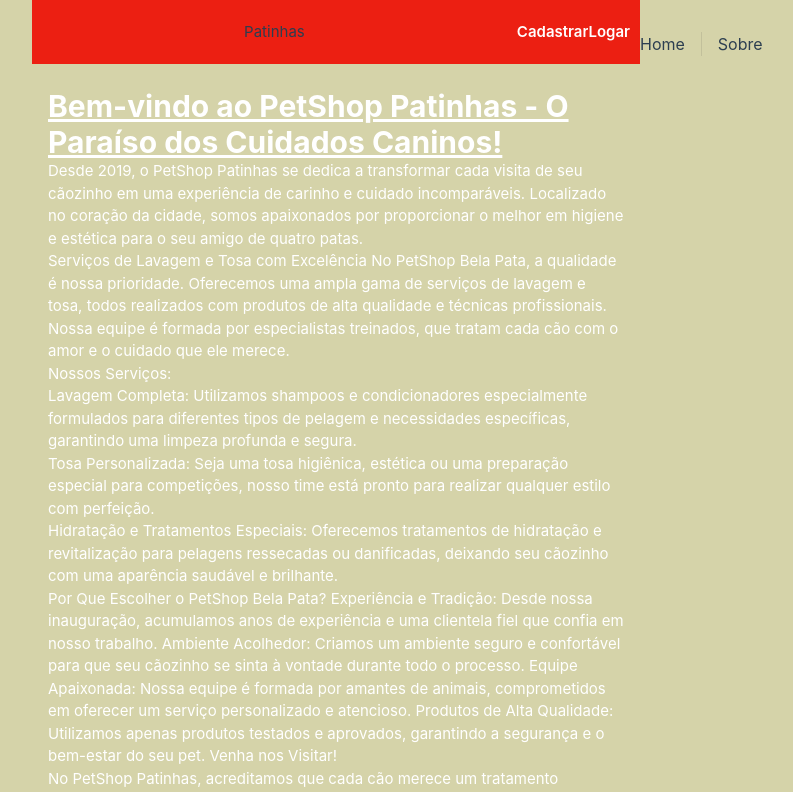
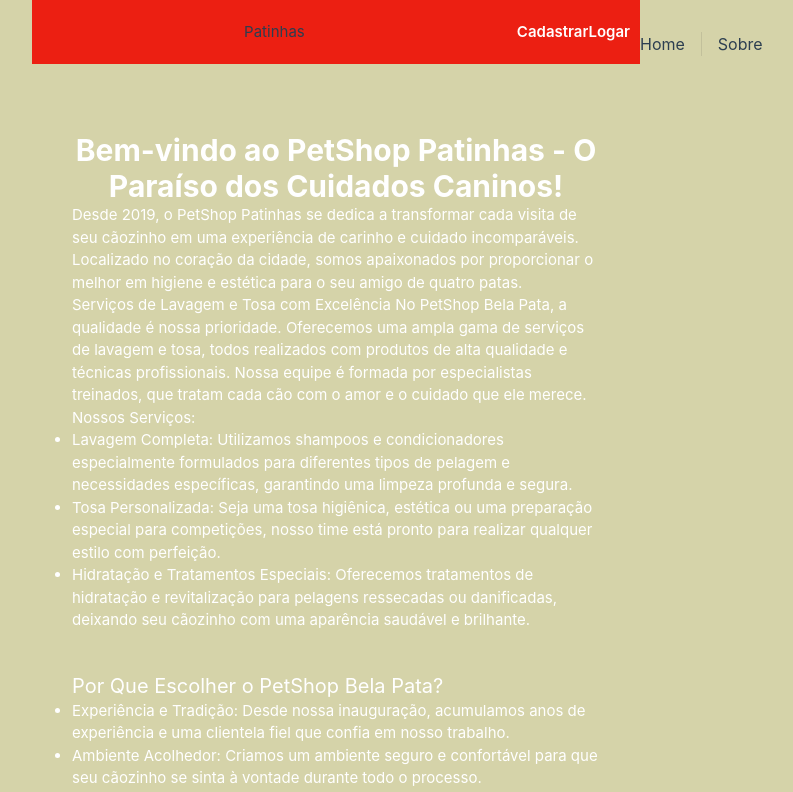
Before and after one commit to Mlodovico/patinhas-frontend, a Vue app: page / in a window 1280 px wide. Shown: the top 792 px of the page, without its empty margins (0-793 px from the left). Built offline with nearby package versions, Linux system fonts and the light colour scheme; what oh-vue-icons would draw is missing.

Commit message:
feature: styles with tailwind

```diff
--- a/src/views/HomeView.vue
+++ b/src/views/HomeView.vue
@@ -3,13 +3,16 @@
 
 <template>
   <main>
-    <div class="p-4  text-white">
-      <h1 class="text-3xl font-bold underline">
+    <div class="p-10  text-white">
+      <article class="text-pretty">
+        <h1 class="text-3xl font-bold text-center pt-5">
           Bem-vindo ao PetShop Patinhas - O Paraíso dos Cuidados Caninos!
         </h1>
         <p>
-        Desde 2019, o PetShop Patinhas se dedica a transformar cada visita de seu cãozinho em uma experiência de carinho
-        e cuidado incomparáveis. Localizado no coração da cidade, somos apaixonados por proporcionar o melhor em higiene
+          Desde 2019, o PetShop Patinhas se dedica a transformar cada visita de seu cãozinho em uma experiência de
+          carinho
+          e cuidado incomparáveis. Localizado no coração da cidade, somos apaixonados por proporcionar o melhor em
+          higiene
           e
           estética para o seu amigo de quatro patas.
         </p>
@@ -22,13 +25,15 @@
         </p>
         <p>
           Nossos Serviços:
-      <ul>
+        </p>
+        <ul class="list-disc">
           <li>
             Lavagem Completa: Utilizamos shampoos e condicionadores especialmente formulados para diferentes tipos de
             pelagem e necessidades específicas, garantindo uma limpeza profunda e segura.
           </li>
           <li>
-          Tosa Personalizada: Seja uma tosa higiênica, estética ou uma preparação especial para competições, nosso time
+            Tosa Personalizada: Seja uma tosa higiênica, estética ou uma preparação especial para competições, nosso
+            time
             está
             pronto para realizar qualquer estilo com perfeição.
           </li>
@@ -38,20 +43,32 @@
             ou danificadas, deixando seu cãozinho com uma aparência saudável e brilhante.
           </li>
         </ul>
+        <h4 class="text-xl pt-10">
           Por Que Escolher o PetShop Bela Pata?
-      Experiência e Tradição: Desde nossa inauguração, acumulamos anos de experiência e uma clientela fiel que confia
-      em
-      nosso trabalho.
-      Ambiente Acolhedor: Criamos um ambiente seguro e confortável para que seu cãozinho se sinta à vontade durante
+        </h4>
+        <ul class="list-disc">
+          <li>
+            Experiência e Tradição: Desde nossa inauguração, acumulamos anos de experiência e uma clientela fiel que
+            confia em nosso trabalho.
+          </li>
+          <li>
+            Ambiente Acolhedor: Criamos um ambiente seguro e confortável para que seu cãozinho se sinta à vontade
+            durante
             todo
             o processo.
+          </li>
+          <li>
             Equipe Apaixonada: Nossa equipe é formada por amantes de animais, comprometidos em oferecer um serviço
             personalizado e atencioso.
+          </li>
+          <li>
             Produtos de Alta Qualidade: Utilizamos apenas produtos testados e aprovados, garantindo a segurança e o
             bem-estar
             do seu pet.
+          </li>
+        </ul>
+
         Venha nos Visitar!
-      </p>
         <p>
           No PetShop Patinhas, acreditamos que cada cão merece um tratamento especial. Traga seu amigo peludo para uma
           visita e descubra por que somos a escolha certa para os cuidados com seu cão. Estamos sempre prontos para
@@ -63,6 +80,7 @@
         PetShop Patinhas
         Seu pet merece o melhor desde 2019.
 
+      </article>
       <div class="separator"></div>
 
       <ul>
```
Lines whose indentation alone changed are shown as unchanged.
